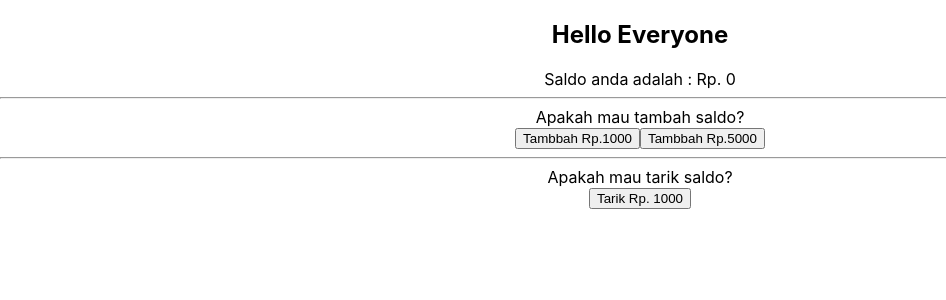
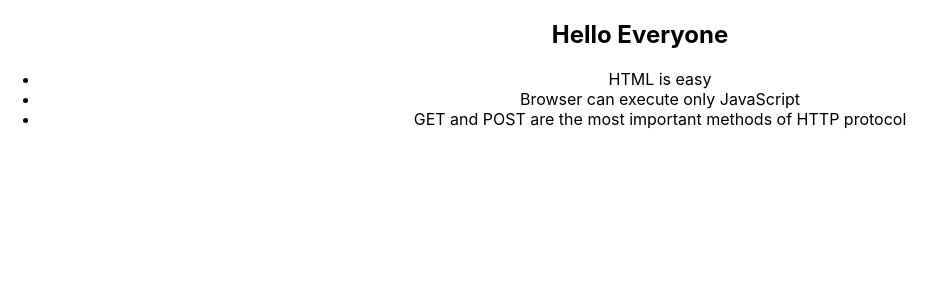
Before and after one commit to nicholasbca/react-training, a React (Create React App) app: page / in a window 1280 px wide. Shown: the top 300 px of the page, without its empty margins (0-946 px from the left). Built offline with nearby package versions, Linux system fonts and the light colour scheme; the HTML template or start-up script is replaced by a standard one.

Commit message:
integrate the fetch to the app.js

```diff
--- a/src/App.js
+++ b/src/App.js
@@ -1,11 +1,13 @@
 import './App.css';
 import StatefullExample from './components/beforeHooks/statefull';
+import FetchData from './components/fetch';
 
 function App() {
   return (
     <div className="App">
       <h2>Hello Everyone</h2>
-      <StatefullExample />
+      {/* <StatefullExample /> */}
+      <FetchData />
     </div>
   );
 }
```
